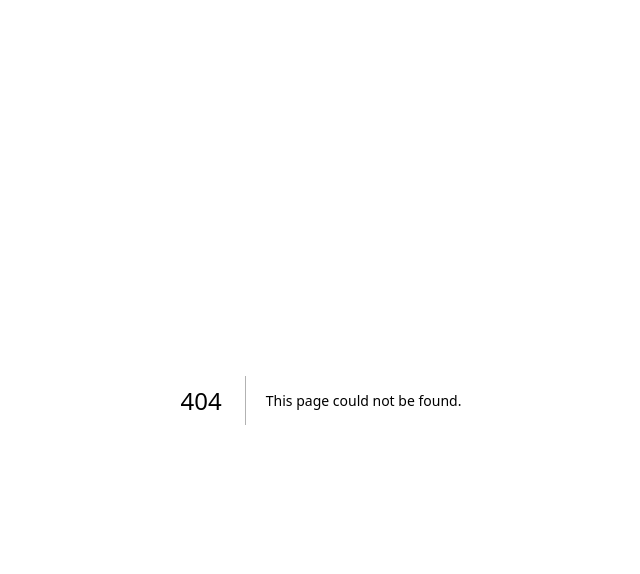
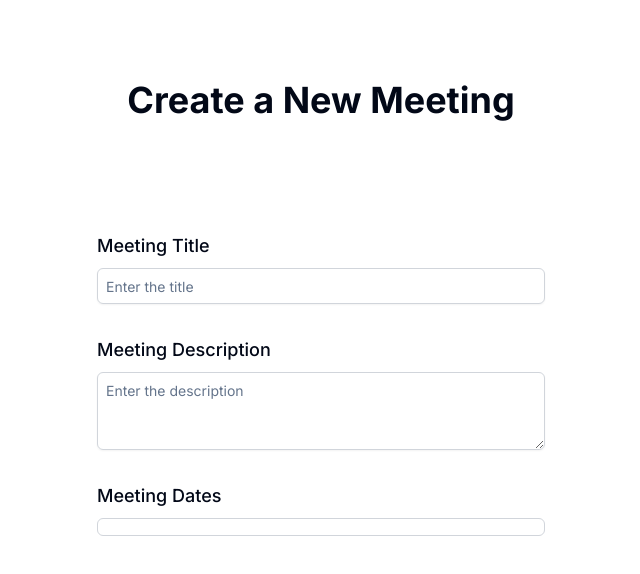
Before and after one commit to Tae-uni/syncup, a Next.js app in the folder client/: page /meetings in a window 1280 px wide. Before the commit this address had no page. Shown: the top 574 px of the page, without its empty margins (319-959 px from the left). Built offline with nearby package versions, Linux system fonts and the light colour scheme.

Commit message:
:sparkles: (ui) implement base structure for meeting creation page

```diff
--- /dev/null
+++ b/client/src/app/meetings/page.tsx
@@ -0,0 +1,54 @@
+"use client";
+
+import { Input } from "@/components/ui/input";
+import { Label } from "@/components/ui/label";
+import { Textarea } from "@/components/ui/textarea";
+import { useState } from "react";
+
+export default function Meetings() {
+  const [selectedDates, setSelectedDates] = useState<Date[]>([]);
+
+  return (
+    <>
+      <header>
+        <h1 className="text-4xl font-bold text-center mt-20">
+          Create a New Meeting
+        </h1>
+      </header>
+      <main className="flex flex-col items-center justify-center p-20">
+        <div className="flex flex-col w-full max-w-md">
+          <Label htmlFor="meeting-title" className="text-lg mt-8 block text-left">
+            Meeting Title
+          </Label>
+          <Input
+            id="meeting-title"
+            type="text"
+            placeholder="Enter the title"
+            className="border border-gray-300 rounded-md p-2 mt-2 w-full"
+          />
+        </div>
+        <div className="flex flex-col w-full max-w-md">
+          <Label htmlFor="meeting-description" className="text-lg mt-8 block text-left">
+            Meeting Description
+          </Label>
+          <Textarea
+            id="meeting-description"
+            placeholder="Enter the description"
+            className="border border-gray-300 rounded-md p-2 mt-2 w-full"
+            rows={3}
+            cols={40}
+          >
+          </Textarea>
+        </div>
+
+        <div className="flex flex-col w-full max-w-md">
+          <Label htmlFor="meeting-dates" className="text-lg mt-8 block text-left">
+            Meeting Dates
+          </Label>
+          <div className="border border-gray-300 rounded-md p-2 mt-2 w-full">
+          </div>
+        </div>
+      </main>
+    </>
+  )
+}
--- /dev/null
+++ b/client/src/components/ui/calendar.tsx
@@ -0,0 +1,76 @@
+"use client"
+
+import * as React from "react"
+import { ChevronLeft, ChevronRight } from "lucide-react"
+import { DayPicker } from "react-day-picker"
+
+import { cn } from "@/lib/utils"
+import { buttonVariants } from "@/components/ui/button"
+
+export type CalendarProps = React.ComponentProps<typeof DayPicker>
+
+function Calendar({
+  className,
+  classNames,
+  showOutsideDays = true,
+  ...props
+}: CalendarProps) {
+  return (
+    <DayPicker
+      showOutsideDays={showOutsideDays}
+      className={cn("p-3", className)}
+      classNames={{
+        months: "flex flex-col sm:flex-row space-y-4 sm:space-x-4 sm:space-y-0",
+        month: "space-y-4",
+        caption: "flex justify-center pt-1 relative items-center",
+        caption_label: "text-sm font-medium",
+        nav: "space-x-1 flex items-center",
+        nav_button: cn(
+          buttonVariants({ variant: "outline" }),
+          "h-7 w-7 bg-transparent p-0 opacity-50 hover:opacity-100"
+        ),
+        nav_button_previous: "absolute left-1",
+        nav_button_next: "absolute right-1",
+        table: "w-full border-collapse space-y-1",
+        head_row: "flex",
+        head_cell:
+          "text-muted-foreground rounded-md w-8 font-normal text-[0.8rem]",
+        row: "flex w-full mt-2",
+        cell: cn(
+          "relative p-0 text-center text-sm focus-within:relative focus-within:z-20 [&:has([aria-selected])]:bg-accent [&:has([aria-selected].day-outside)]:bg-accent/50 [&:has([aria-selected].day-range-end)]:rounded-r-md",
+          props.mode === "range"
+            ? "[&:has(>.day-range-end)]:rounded-r-md [&:has(>.day-range-start)]:rounded-l-md first:[&:has([aria-selected])]:rounded-l-md last:[&:has([aria-selected])]:rounded-r-md"
+            : "[&:has([aria-selected])]:rounded-md"
+        ),
+        day: cn(
+          buttonVariants({ variant: "ghost" }),
+          "h-8 w-8 p-0 font-normal aria-selected:opacity-100"
+        ),
+        day_range_start: "day-range-start",
+        day_range_end: "day-range-end",
+        day_selected:
+          "bg-primary text-primary-foreground hover:bg-primary hover:text-primary-foreground focus:bg-primary focus:text-primary-foreground",
+        day_today: "bg-accent text-accent-foreground",
+        day_outside:
+          "day-outside text-muted-foreground aria-selected:bg-accent/50 aria-selected:text-muted-foreground",
+        day_disabled: "text-muted-foreground opacity-50",
+        day_range_middle:
+          "aria-selected:bg-accent aria-selected:text-accent-foreground",
+        day_hidden: "invisible",
+        ...classNames,
+      }}
+      components={{
+        IconLeft: ({ className, ...props }) => (
+          <ChevronLeft className={cn("h-4 w-4", className)} {...props} />
+        ),
+        IconRight: ({ className, ...props }) => (
+          <ChevronRight className={cn("h-4 w-4", className)} {...props} />
+        ),
+      }}
+      {...props}
+    />
+  )
+}
+Calendar.displayName = "Calendar"
+
+export { Calendar }
--- /dev/null
+++ b/client/src/components/ui/label.tsx
@@ -0,0 +1,26 @@
+"use client"
+
+import * as React from "react"
+import * as LabelPrimitive from "@radix-ui/react-label"
+import { cva, type VariantProps } from "class-variance-authority"
+
+import { cn } from "@/lib/utils"
+
+const labelVariants = cva(
+  "text-sm font-medium leading-none peer-disabled:cursor-not-allowed peer-disabled:opacity-70"
+)
+
+const Label = React.forwardRef<
+  React.ElementRef<typeof LabelPrimitive.Root>,
+  React.ComponentPropsWithoutRef<typeof LabelPrimitive.Root> &
+    VariantProps<typeof labelVariants>
+>(({ className, ...props }, ref) => (
+  <LabelPrimitive.Root
+    ref={ref}
+    className={cn(labelVariants(), className)}
+    {...props}
+  />
+))
+Label.displayName = LabelPrimitive.Root.displayName
+
+export { Label }
--- /dev/null
+++ b/client/src/components/ui/popover.tsx
@@ -0,0 +1,33 @@
+"use client"
+
+import * as React from "react"
+import * as PopoverPrimitive from "@radix-ui/react-popover"
+
+import { cn } from "@/lib/utils"
+
+const Popover = PopoverPrimitive.Root
+
+const PopoverTrigger = PopoverPrimitive.Trigger
+
+const PopoverAnchor = PopoverPrimitive.Anchor
+
+const PopoverContent = React.forwardRef<
+  React.ElementRef<typeof PopoverPrimitive.Content>,
+  React.ComponentPropsWithoutRef<typeof PopoverPrimitive.Content>
+>(({ className, align = "center", sideOffset = 4, ...props }, ref) => (
+  <PopoverPrimitive.Portal>
+    <PopoverPrimitive.Content
+      ref={ref}
+      align={align}
+      sideOffset={sideOffset}
+      className={cn(
+        "z-50 w-72 rounded-md border bg-popover p-4 text-popover-foreground shadow-md outline-none data-[state=open]:animate-in data-[state=closed]:animate-out data-[state=closed]:fade-out-0 data-[state=open]:fade-in-0 data-[state=closed]:zoom-out-95 data-[state=open]:zoom-in-95 data-[side=bottom]:slide-in-from-top-2 data-[side=left]:slide-in-from-right-2 data-[side=right]:slide-in-from-left-2 data-[side=top]:slide-in-from-bottom-2 origin-[--radix-popover-content-transform-origin]",
+        className
+      )}
+      {...props}
+    />
+  </PopoverPrimitive.Portal>
+))
+PopoverContent.displayName = PopoverPrimitive.Content.displayName
+
+export { Popover, PopoverTrigger, PopoverContent, PopoverAnchor }
--- /dev/null
+++ b/client/src/components/ui/textarea.tsx
@@ -0,0 +1,22 @@
+import * as React from "react"
+
+import { cn } from "@/lib/utils"
+
+const Textarea = React.forwardRef<
+  HTMLTextAreaElement,
+  React.ComponentProps<"textarea">
+>(({ className, ...props }, ref) => {
+  return (
+    <textarea
+      className={cn(
+        "flex min-h-[60px] w-full rounded-md border border-input bg-transparent px-3 py-2 text-base shadow-sm placeholder:text-muted-foreground focus-visible:outline-none focus-visible:ring-1 focus-visible:ring-ring disabled:cursor-not-allowed disabled:opacity-50 md:text-sm",
+        className
+      )}
+      ref={ref}
+      {...props}
+    />
+  )
+})
+Textarea.displayName = "Textarea"
+
+export { Textarea }
```
Also changed, not shown: client/package.json (+8 -1 lines).
